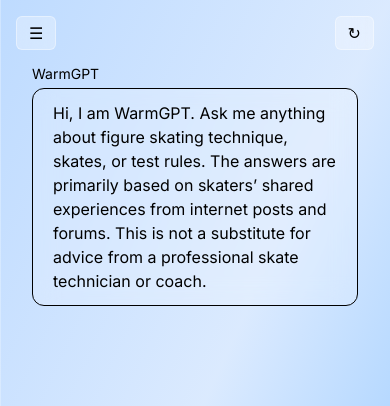
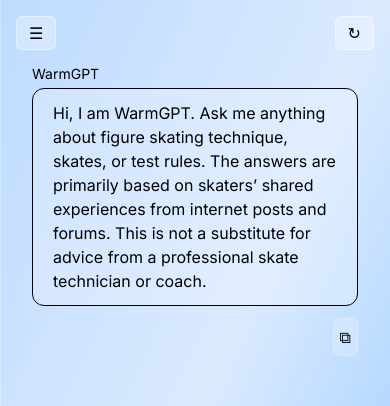
Before and after one commit to charlesl3/warmedge, a Next.js app: page / in a window 390 px wide. Shown: the top 406 px of the page. Built offline with nearby package versions, Linux system fonts and the light colour scheme.

Commit message:
ui change3

```diff
--- a/app/chat/page.tsx
+++ b/app/chat/page.tsx
@@ -42,9 +42,7 @@ export default function ChatPage() {
   const [editingIndex, setEditingIndex] = useState<number | null>(null)
   const [editingText, setEditingText] = useState('')
 
-  const [showActionSheet, setShowActionSheet] = useState(false)
-  const [activeIndex, setActiveIndex] = useState<number | null>(null)
-  const longPressTimer = useRef<NodeJS.Timeout | null>(null)
+
 
   const messagesEndRef = useRef<HTMLDivElement | null>(null)
 
@@ -129,20 +127,6 @@ export default function ChatPage() {
 `Please check out our skating products website: https://warmedge.org/`
     )
     if (isMobile) setSidebarOpen(false)
-  }
-
-  const handleTouchStart = (index: number) => {
-  longPressTimer.current = setTimeout(() => {
-    setActiveIndex(index)
-    setShowActionSheet(true)
-  }, 500)
-}
-
-const handleTouchEnd = () => {
-  if (longPressTimer.current) {
-    clearTimeout(longPressTimer.current)
-    longPressTimer.current = null
-  }
   }
 
   const handleReloadChat = () => {
@@ -336,10 +320,6 @@ const handleTouchEnd = () => {
                     />
                   ) : (
                     <div
-  onTouchStart={() => isMobile && handleTouchStart(i)}
-  onTouchEnd={handleTouchEnd}
-  onMouseDown={() => !isMobile && handleTouchStart(i)}
-  onMouseUp={handleTouchEnd}
                       className={`rounded-xl px-5 py-3 whitespace-pre-line ${
                         m.role === 'assistant'
                           ? 'bg-white/20 backdrop-blur-md border'
@@ -384,43 +364,27 @@ const handleTouchEnd = () => {
 )}
 </div>
 
-{showActionSheet && activeIndex !== null && (
-  <div className="fixed inset-0 z-50 flex items-end">
-    <div
-      className="absolute inset-0 bg-black/30"
-      onClick={() => setShowActionSheet(false)}
-    />
-    <div className="relative w-full bg-white rounded-t-2xl p-5 space-y-4">
+{/* MOBILE ICONS BELOW */}
+{isMobile && editingIndex !== i && (
+  <div className="flex justify-end mt-3 gap-2">
     <button
-        className="w-full text-left py-3"
-        onClick={() => {
-          handleCopy(messages[activeIndex].content, activeIndex)
-          setShowActionSheet(false)
-        }}
+      onClick={() => handleCopy(m.content, i)}
+      className="p-1.5 rounded-md bg-white/20 border border-white/20 backdrop-blur-sm"
     >
-        Copy
+      {copiedIndex === i ? '✓' : '⧉'}
     </button>
 
-      {messages[activeIndex].role === 'user' && (
+    {m.role === 'user' && (
       <button
-          className="w-full text-left py-3"
         onClick={() => {
-            setEditingIndex(activeIndex)
-            setEditingText(messages[activeIndex].content)
-            setShowActionSheet(false)
+          setEditingIndex(i)
+          setEditingText(m.content)
         }}
+        className="p-1.5 rounded-md bg-white/20 border border-white/20 backdrop-blur-sm"
       >
-          Edit
+        ✎
       </button>
     )}
-
-      <button
-        className="w-full text-left py-3 text-red-500"
-        onClick={() => setShowActionSheet(false)}
-      >
-        Cancel
-      </button>
-    </div>
   </div>
 )}
 
```
Lines whose indentation alone changed are shown as unchanged.
